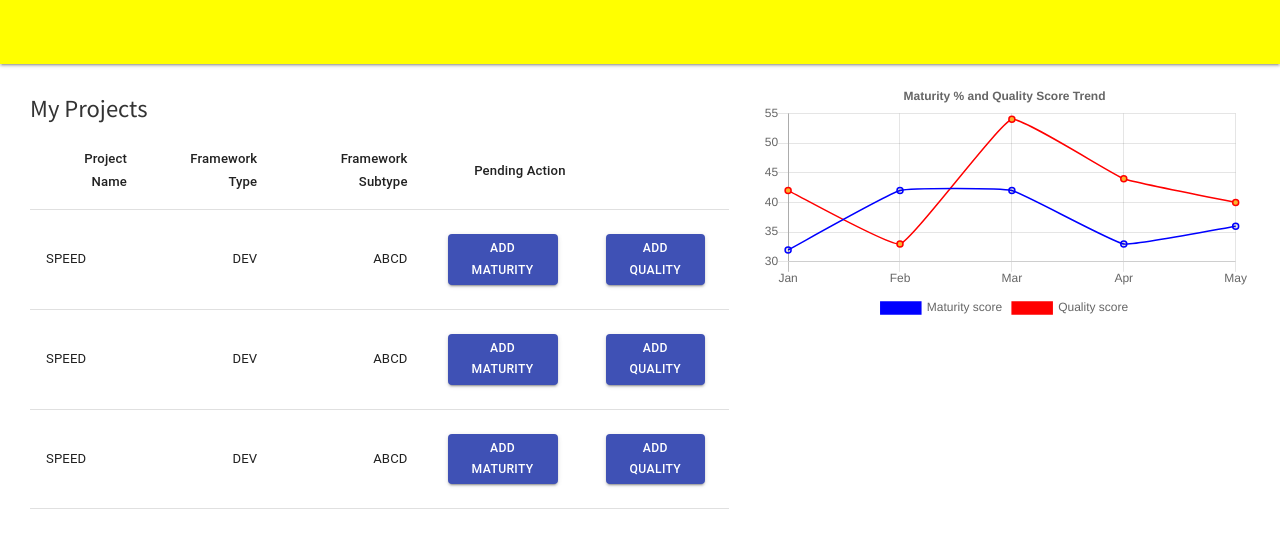
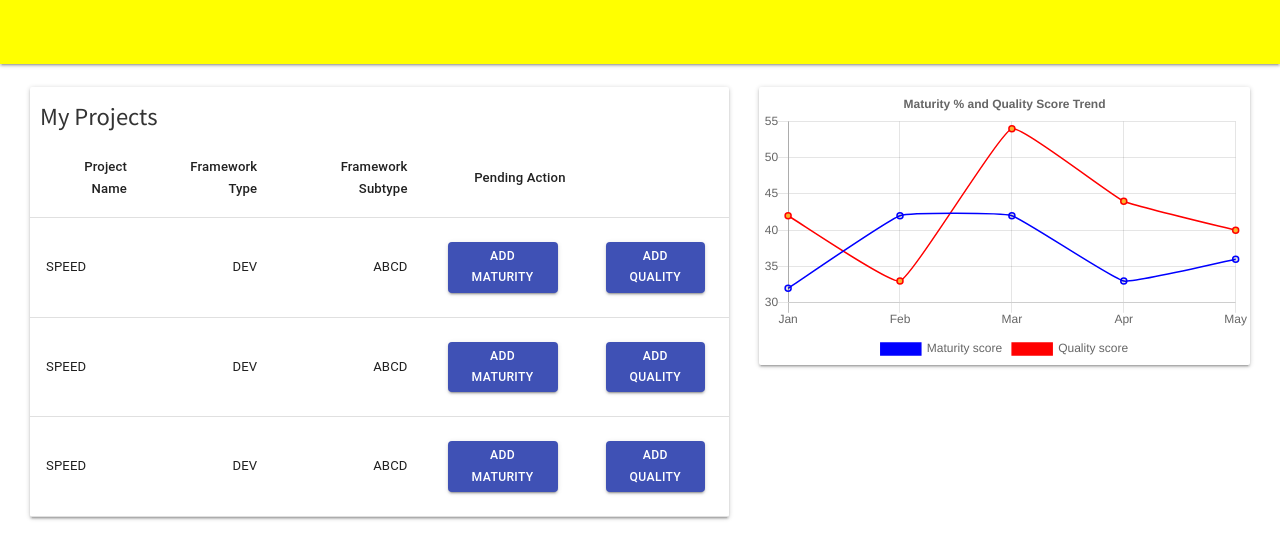
Before and after one commit to pranaydp/SYNEAG, a React (Create React App) app: page / in a window 1280 px wide. Shown: the top 558 px of the page. Built offline with nearby package versions, Linux system fonts and the light colour scheme; data requests are answered from the project's data file.

Commit message:
UI changes

```diff
--- a/src/components/Charts/LineChart.js
+++ b/src/components/Charts/LineChart.js
@@ -35,10 +35,10 @@ const LineChart = (props) => {
 	};
 
 	return (
-		<div>
+		<div className="card">
 			<Line
 				data={state}
-				height={"150px"}
+				height={"170px"}
 				options={{
 					title: {
 						display: true,
--- a/src/components/Content/Content.js
+++ b/src/components/Content/Content.js
@@ -8,9 +8,9 @@ import Myprojects from "../../container/Myproject";
 class Content extends Component {
 	render() {
 		return (
-			<div className='panel-body'>
+			<div className='panel-body ml-4'>
 				<div className='row'>
-					<div className='col-lg-7 col-xs-12 col-md-7'>
+					<div className='col-lg-7 col-xs-12 col-md-7 mr-3'>
 						<Myprojects />
 					</div>
 					<div className='col-lg-5 col-xs-12 col-md-5'>
--- a/src/components/ProjectDetails/ProjectDetails.js
+++ b/src/components/ProjectDetails/ProjectDetails.js
@@ -17,7 +17,7 @@ const ProjectDetails = (props) => {
 	const classes = useStyles();
 	return (
 		<TableContainer>
-		<h5>My Projects</h5>
+		<h5 style={{paddingLeft:"10px"}}>My Projects</h5>
 			<Table className={classes.table} aria-label='simple table'>
 				<TableHeader />
 				<TableContent content={props.projectlist} />
--- a/src/container/Myproject.js
+++ b/src/container/Myproject.js
@@ -20,7 +20,7 @@ const Myprojects = (props) => {
 
 	console.log("projects", props);
 	return (
-		<div>
+		<div className="card">
 			<ProjectDetails projectlist={props.content} />
 		</div>
 	);
```
